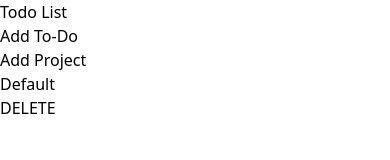
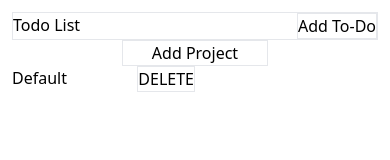
Before and after one commit to agastus047/todo-list, a website built with webpack: page dist/index.html in a window 390 px wide. Built offline with nearby package versions, Linux system fonts and the light colour scheme.

Commit message:
Try to make responsive styling(mobile first)

```diff
--- a/src/input.css
+++ b/src/input.css
@@ -1,3 +1,43 @@
 @tailwind base;
 @tailwind components;
 @tailwind utilities;
+
+#content {
+    @apply h-screen p-3;
+}
+
+button {
+    @apply border;
+}
+
+#content .header {
+    @apply flex justify-between border;
+}
+
+.appBody {
+    @apply sm:grid sm:grid-cols-[1fr_3fr];
+}
+
+.displayProjects .projectList {
+    @apply grid grid-cols-2;
+}
+
+.projectSection {
+    @apply flex flex-col;
+}
+
+.projectSection .newProjectBtn {
+    @apply w-2/5 ml-auto mr-auto;
+}
+
+.projectList .project {
+    @apply flex justify-between;
+}
+
+.todolist .todo {
+    @apply grid grid-cols-[1fr_3fr_3fr_1fr_1fr];
+}
+
+.todolist .todo .checkBox {
+    @apply w-4 h-4 text-blue-600 bg-gray-100 rounded border-gray-300 focus:ring-blue-500 dark:focus:ring-blue-600 dark:ring-offset-gray-700 focus:ring-2 dark:bg-gray-600 dark:border-gray-500;
+}
--- a/src/render.js
+++ b/src/render.js
@@ -4,7 +4,7 @@ import { ToDoManager } from "./manageToDos";
 
 const render = (function() {
 
-    const rootElem = document.querySelector('#content');
+    const appBody = document.querySelector('.appBody');
 
     const newToDoBtn = document.createElement('button');
     newToDoBtn.classList.add('newTodoBtn');
@@ -17,7 +17,7 @@ const render = (function() {
 
     const displayElem = document.createElement('div');
     displayElem.classList.add('displayElem');
-    rootElem.appendChild(displayElem);
+    appBody.appendChild(displayElem);
 
     function makeForm() {
         //disabling add project and add todo buttons
--- a/src/renderHeader.js
+++ b/src/renderHeader.js
@@ -10,6 +10,10 @@ const renderHeader = (function() {
     heading.classList.add('heading');
     heading.textContent = 'Todo List';
     header.appendChild(heading);
+
+    const appBody = document.createElement('div');
+    appBody.classList.add('appBody');
+    rootElem.appendChild(appBody);
 })();
 
 export {renderHeader};
--- a/src/renderProjects.js
+++ b/src/renderProjects.js
@@ -4,11 +4,11 @@ import pubsub from "./pubsub";
 
 const renderProjects = (()=> {
 
-    const rootElem = document.querySelector('#content');
+    const appBody = document.querySelector('.appBody');
 
     const projectSection = document.createElement('div');
     projectSection.classList.add('projectSection');
-    rootElem.appendChild(projectSection);
+    appBody.appendChild(projectSection);
 
     const newProjectBtn = document.createElement('button');
     newProjectBtn.classList.add('newProjectBtn');
```
Also changed, not shown: dist/main.js, dist/output.css, 1 other file.
